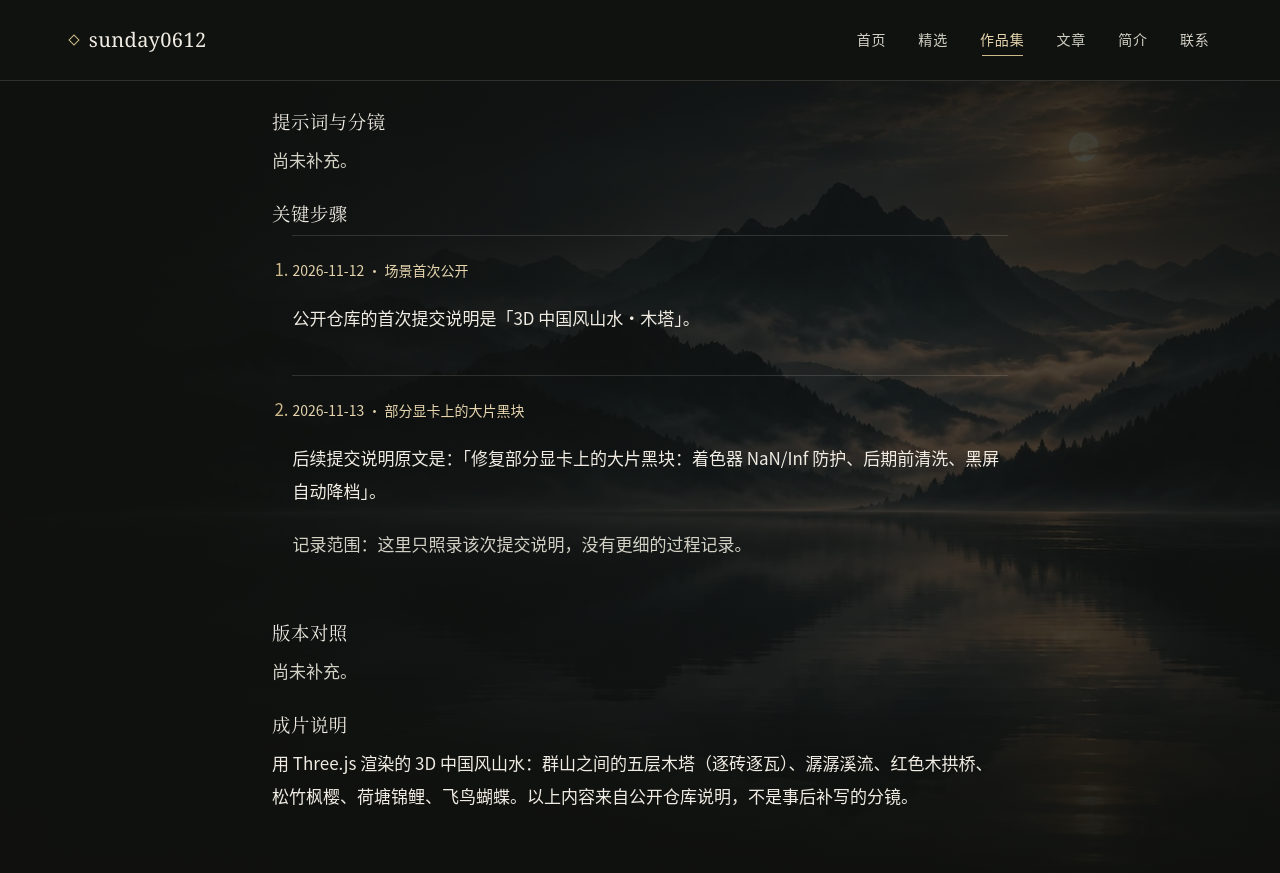
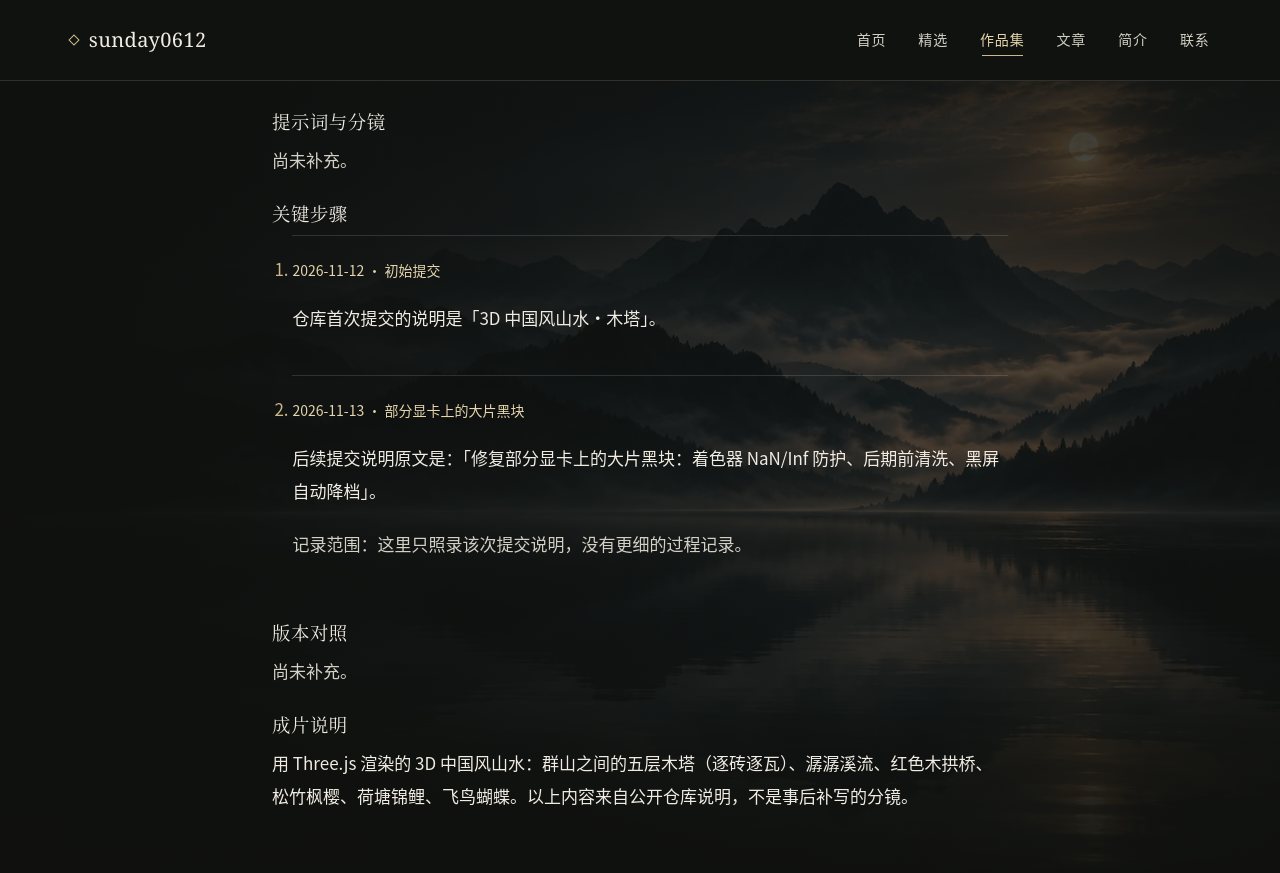
Before and after one commit to sunday0612/sunday0612.github.io, a Jekyll site: the page built from works/shanshui-3d.html, in a window 1280 px wide and 900 px high, scrolled down 768 px. Shown: the top 873 px of the window. Built offline with Jekyll 4.4.1, drawn with Linux system fonts in a browser that asks for light colours.

Commit message:
把山水木塔首步改成初始提交
日期和提交说明保留。这一步只证明仓库里的第一次提交，不能写成场景已经对外发布。

Co-authored-by: 礼拜日 <sunday0612@users.noreply.github.com>

```diff
--- a/_data/works.yml
+++ b/_data/works.yml
@@ -78,8 +78,8 @@
   storyboard: ""
   steps:
     - date: "2026-11-12"
-      title: "场景首次公开"
-      text: "公开仓库的首次提交说明是「3D 中国风山水·木塔」。"
+      title: "初始提交"
+      text: "仓库首次提交的说明是「3D 中国风山水·木塔」。"
     - date: "2026-11-13"
       title: "部分显卡上的大片黑块"
       text: "后续提交说明原文是：「修复部分显卡上的大片黑块：着色器 NaN/Inf 防护、后期前清洗、黑屏自动降档」。"
```
